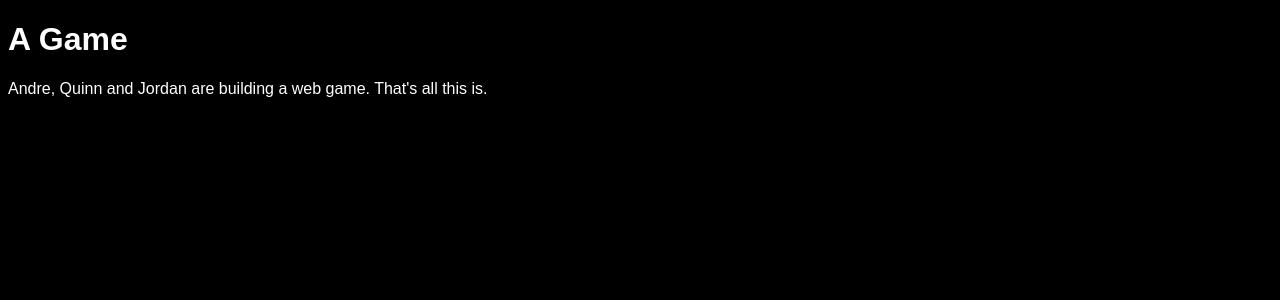
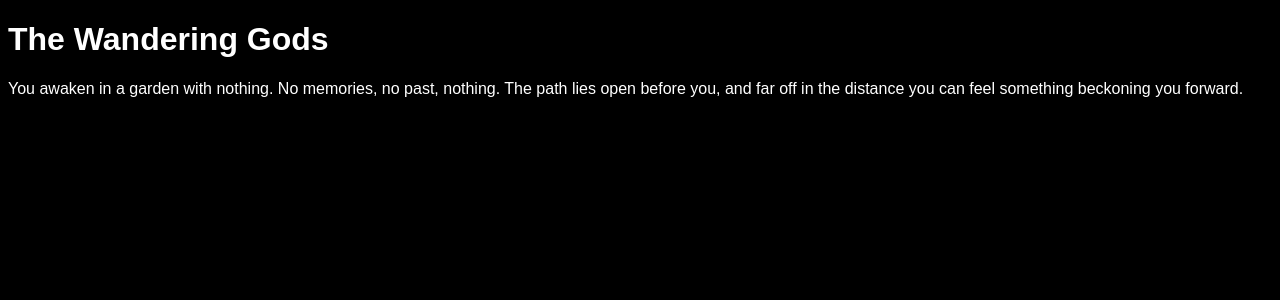
Before and after one commit to cincospenguinos/TextAdventure, a PHP site: page /about.php in a window 1280 px wide. Shown: the top 300 px of the page. Run offline with PHP 8.4, Linux system fonts and the light colour scheme.

Commit message:
Change about page and modify the tutorial dungeon

```diff
--- a/Controller/Commands/take.php
+++ b/Controller/Commands/take.php
@@ -14,7 +14,7 @@ $item = str_replace('get ', '', $command);
 
 $resp = $player->takeItem($item);
 
-if($resp === true)
+if($resp === true) // Because no type checking. Gee, thanks PHP 5.6.
     $data['response'] = 'Taken.';
 else
     $data['response'] = $resp;
--- a/Model/Game/tutorial_dungeon.php
+++ b/Model/Game/tutorial_dungeon.php
@@ -24,11 +24,10 @@ $frontOfHouse = new \LinkedWorldsCore\Room("Front of a House", "You are in front
 $backOfHouse = new \LinkedWorldsCore\Room("Back of a House", "You are in the back of the house. There is an open window which you can move through by going north.");
 $livingRoom = new \LinkedWorldsCore\Room("Living Room", "You are standing inside a living room. The moonlight shines upon the furniture, and exposes a trap door " .
     "in the corner of the room.");
-$cellar = new \LinkedWorldsCore\Room("Cellar", "The cool, musty air rests on your shoulders as you descend into the cellar. There are wooden crates cast about the floor. " .
-    "You can see dim light emanating further down the cellar.");
+$cellar = new \LinkedWorldsCore\Room("Cellar", "The cool, musty air rests on your shoulders as you descend into the cellar. You can see dim light emanating further down the cellar.");
 $mysticShrine = new \LinkedWorldsCore\Room("Secret Shrine", "You are standing in a room with a dirt floor, dug out through the back wall of the cellar.");
 $forest = new \LinkedWorldsCore\Room("Forest", "You are standing in a thick forest, where the moon is blocked out due to the tall trees. You see a light southwards in the distance.");
-$smallCabin = new \LinkedWorldsCore\Room("Small Cabin", "You are standing in front of a log cabin. Smoke is coming from its chimney. The door is open and there is a passage " .
+$smallCabin = new \LinkedWorldsCore\Room("Small Cabin", "You are standing in front of a log cabin. Smoke is coming from its chimney. The door is open and you can see a passage " .
     "leading downwards inside.");
 $library = new \LinkedWorldsCore\Room("Library", "Mountains of ruined tomes flood the room, stacked and stuffed in bookshelves that loom above you.");
 $greatHall = new \LinkedWorldsCore\Room("Great Hall", "You are standing in a room that seems to have been a great hall for a king. Rubble blocks the path to the east wing, but a broken " .
--- a/about.php
+++ b/about.php
@@ -8,7 +8,8 @@ echo '<!DOCTYPE html>
     <title>About</title>
 </head>
 <body>
-<h1>A Game</h1>
-<p>Andre, Quinn and Jordan are building a web game. That\'s all this is.</p>
+<h1>The Wandering Gods</h1>
+<p>You awaken in a garden with nothing. No memories, no past, nothing. The path lies open before you, and far off in the distance you can
+feel something beckoning you forward.</p>
 </body>
 </html>';
```
